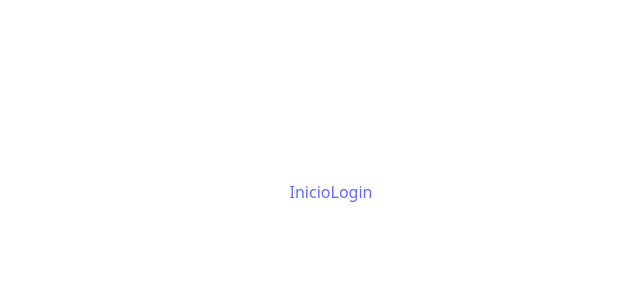
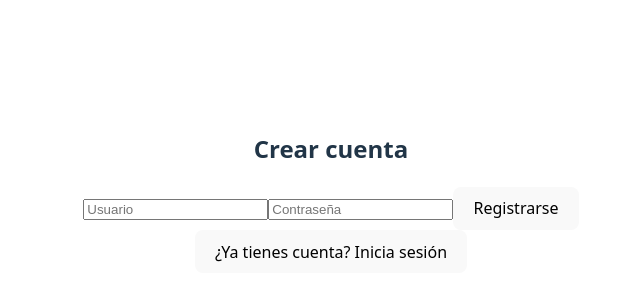
Before and after one commit to IIC3585/tarea-3-2025-01-s2-team-web, a Vue app in the folder T3/: page /register in a window 1280 px wide. Before the commit this address had no page. Shown: the part 208-508 px from the top of the page, without its empty margins (309-949 px from the left). Built offline with nearby package versions, Linux system fonts and the light colour scheme.

Commit message:
feat: crear registro usuario

```diff
--- a/T3/src/App.vue
+++ b/T3/src/App.vue
@@ -31,12 +31,6 @@ import HelloWorld from './components/HelloWorld.vue'
 
 <template>
   <div id="app">
-    <header v-if="showHeader">
-      <nav>
-        <router-link to="/">Inicio</router-link>
-        <router-link to="/login">Login</router-link>
-      </nav>
-    </header>
     <router-view />
   </div>
 </template>
--- a/T3/src/router/index.js
+++ b/T3/src/router/index.js
@@ -2,10 +2,12 @@
 import { createRouter, createWebHistory } from 'vue-router'
 import Login from '../views/Login.vue'
 import Home from '../views/Home.vue'
+import Register from '../views/Register.vue'
 
 const routes = [
   { path: '/', name: 'Home', component: Home },
-  { path: '/login', name: 'Login', component: Login }
+  { path: '/login', name: 'Login', component: Login },
+  { path: '/register', name: 'Register', component: Register }
 ]
 
 const router = createRouter({
--- a/T3/src/views/Home.vue
+++ b/T3/src/views/Home.vue
@@ -1,6 +1,6 @@
 <template>
   <div>
-    <h1>Bienvenido {{ user }}</h1>
+    <h1>Bienvenid@ {{ user }}</h1>
     <button @click="logout">Cerrar sesión</button>
   </div>
 </template>
--- a/T3/src/views/Login.vue
+++ b/T3/src/views/Login.vue
@@ -6,6 +6,7 @@
       <input v-model="password" type="password" placeholder="Contraseña" required />
       <button type="submit">Entrar</button>
     </form>
+    <button @click="goToRegister">¿No tienes cuenta? Regístrate</button>
   </div>
 </template>
 
@@ -18,11 +19,21 @@ const username = ref('')
 const password = ref('')
 
 function login() {
-  if (username.value === 'admin' && password.value === '1234') {
+  // Verificamos si el usuario registrado está en sessionStorage
+  const regUser = JSON.parse(sessionStorage.getItem('registeredUser'))
+  if (
+    regUser &&
+    username.value === regUser.username &&
+    password.value === regUser.password
+  ) {
     sessionStorage.setItem('user', username.value)
     router.push('/')
   } else {
     alert('Usuario o contraseña incorrecta')
   }
 }
+
+function goToRegister() {
+  router.push('/register')
+}
 </script>
--- /dev/null
+++ b/T3/src/views/Register.vue
@@ -0,0 +1,34 @@
+<template>
+  <div class="register">
+    <h2>Crear cuenta</h2>
+    <form @submit.prevent="register">
+      <input v-model="username" placeholder="Usuario" required />
+      <input v-model="password" type="password" placeholder="Contraseña" required />
+      <button type="submit">Registrarse</button>
+    </form>
+    <button @click="goToLogin">¿Ya tienes cuenta? Inicia sesión</button>
+  </div>
+</template>
+
+<script setup>
+import { ref } from 'vue'
+import { useRouter } from 'vue-router'
+
+const router = useRouter()
+const username = ref('')
+const password = ref('')
+
+function register() {
+  // Guardamos usuario en sessionStorage
+  sessionStorage.setItem('registeredUser', JSON.stringify({
+    username: username.value,
+    password: password.value
+  }))
+  alert('Usuario registrado correctamente')
+  router.push('/')
+}
+
+function goToLogin() {
+  router.push('/login')
+}
+</script>
```
Also changed, not shown: 1 other file (tests, documents, lock files or other folders).
